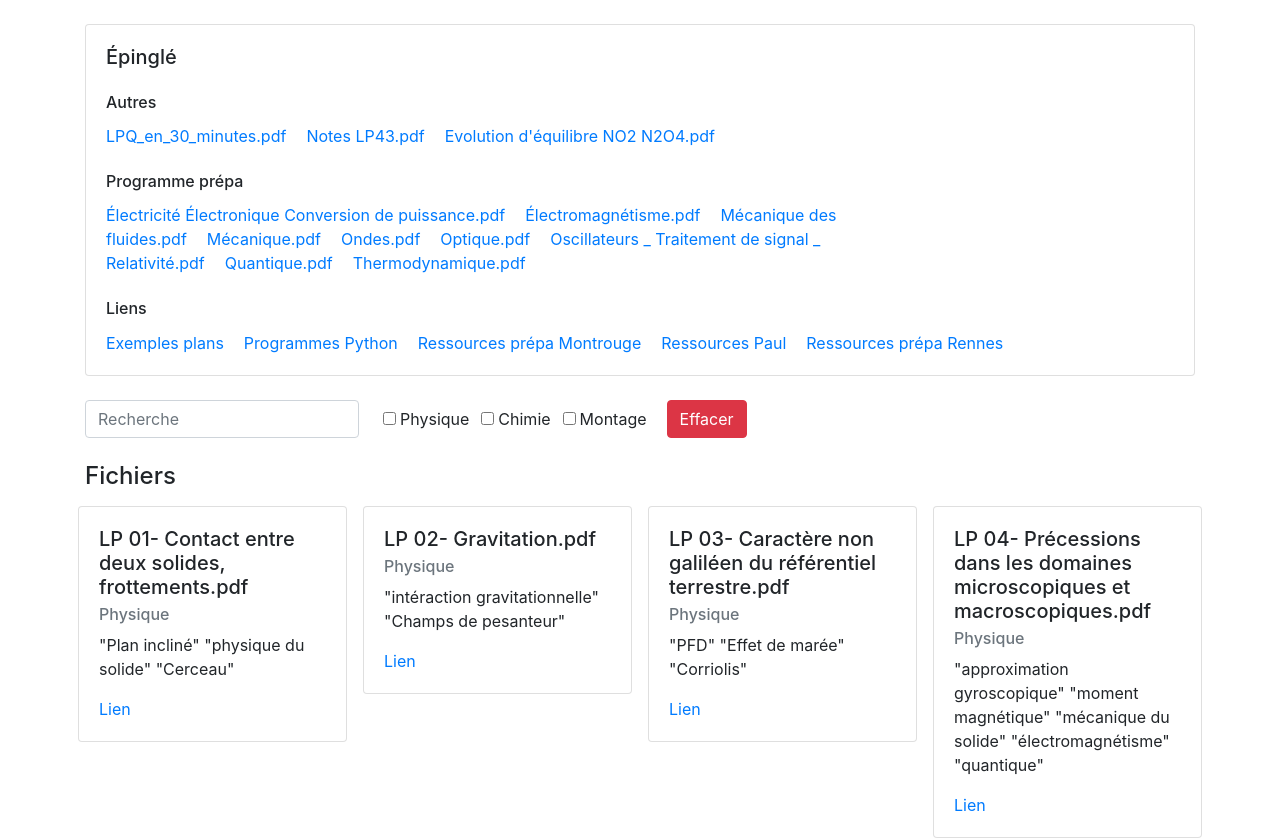
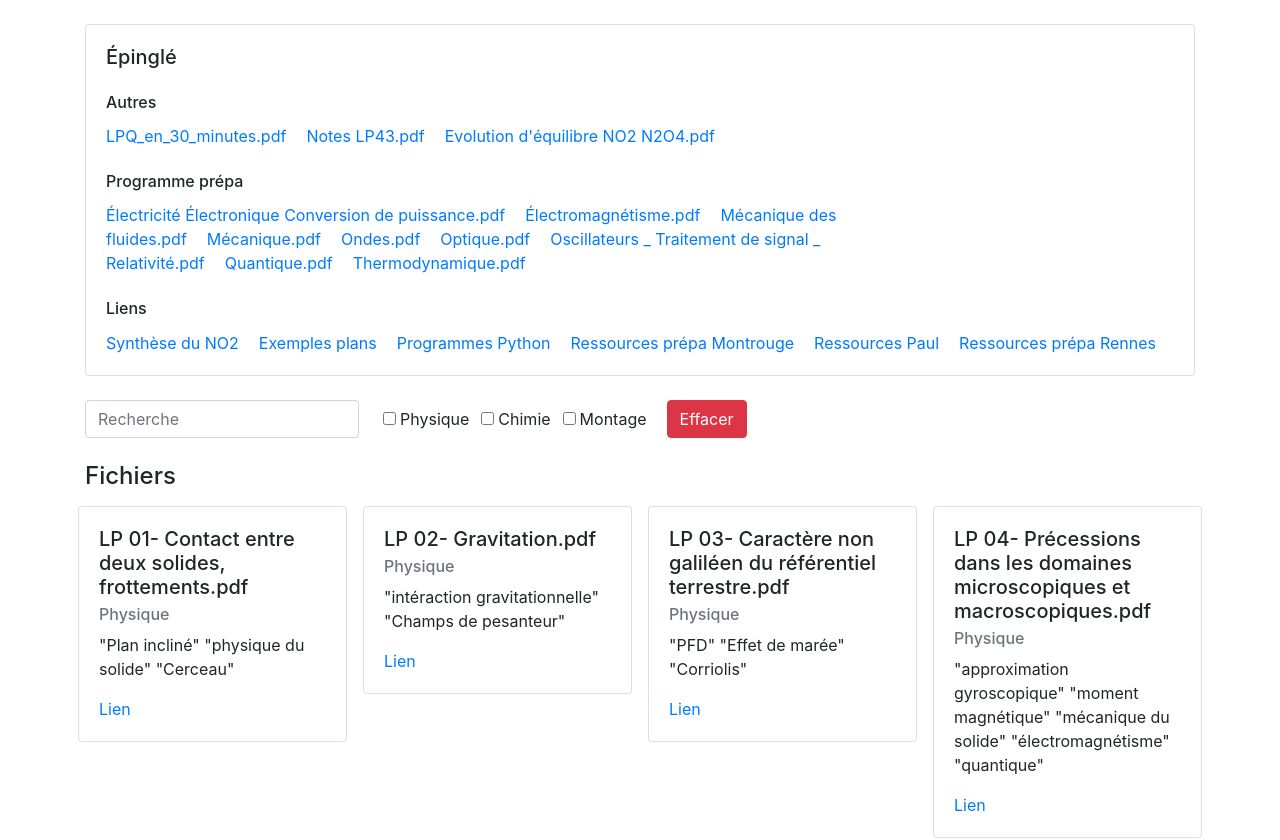
Before and after one commit to ThibaultNocchi/FichesPhysiqueChimie, a Vue app: page / in a window 1280 px wide. Shown: the top 840 px of the page. Built offline with nearby package versions, Linux system fonts and the light colour scheme.

Commit message:
Added YT link

```diff
--- a/src/App.vue
+++ b/src/App.vue
@@ -73,6 +73,10 @@ export default {
       ],
       links: [
         {
+          name: "Synthèse du NO2",
+          link: "https://youtu.be/-b4c2ogHvNY"
+        },
+        {
           name: "Exemples plans",
           link: "https://fiches-agreg-physique.fr/pdf/Fiches_agreg.pdf"
         },
```
Also changed, not shown: 5 other files (tests, documents, lock files or other folders).
